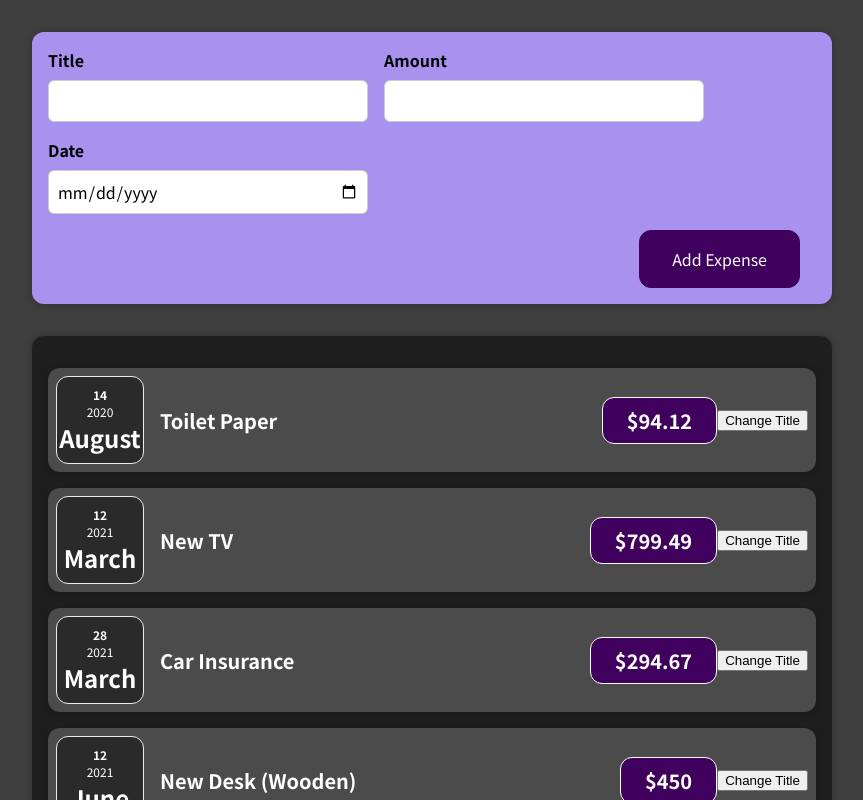
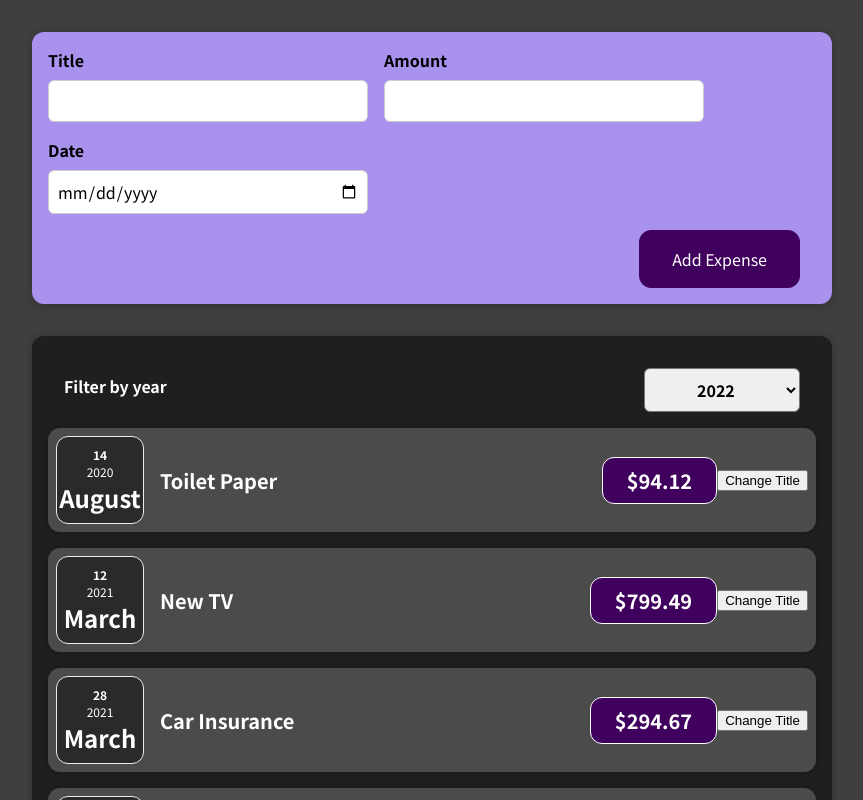
Before and after one commit to Isuama/React, a React (Create React App) app in the folder 01-starting-setup/: page / in a window 1280 px wide. Shown: the top 800 px of the page, without its empty margins (208-1071 px from the left). Built offline with nearby package versions, Linux system fonts and the light colour scheme.

Commit message:
end of section 4 assignment

```diff
--- a/01-starting-setup/src/App.js
+++ b/01-starting-setup/src/App.js
@@ -24,9 +24,14 @@
     },
   ];
 
+  const addExpenseHandler = (expense) => {
+    console.log("In App.js");
+    console.log(expense);
+  };
+
   return (
     <div>
-      <NewExpense/>
+      <NewExpense onAddExpense={addExpenseHandler} />
       <Expenses items={expenses} />
     </div>
   );
--- /dev/null
+++ b/01-starting-setup/src/components/ExpenseFilter/ExpensesFilter.css
@@ -0,0 +1,24 @@
+.expenses-filter {
+  color: white;
+  padding: 0 1rem;
+}
+
+.expenses-filter__control {
+  display: flex;
+  width: 100%;
+  align-items: center;
+  justify-content: space-between;
+  margin: 1rem 0;
+}
+
+.expenses-filter label {
+  font-weight: bold;
+  margin-bottom: 0.5rem;
+}
+
+.expenses-filter select {
+  font: inherit;
+  padding: 0.5rem 3rem;
+  font-weight: bold;
+  border-radius: 6px;
+}
--- /dev/null
+++ b/01-starting-setup/src/components/ExpenseFilter/ExpensesFilter.js
@@ -0,0 +1,28 @@
+import React, { useState } from "react";
+
+import "./ExpensesFilter.css";
+
+const ExpensesFilter = (props) => {
+  const [selectedYear, setSelectedYear] = useState("");
+  const changeEventHandler = (event) => {
+    setSelectedYear(event.target.value)
+  };
+
+  props.onYearChange(selectedYear);
+
+  return (
+    <div className="expenses-filter">
+      <div className="expenses-filter__control">
+        <label>Filter by year</label>
+        <select onChange={changeEventHandler}>
+          <option value="2022">2022</option>
+          <option value="2021">2021</option>
+          <option value="2020">2020</option>
+          <option value="2019">2019</option>
+        </select>
+      </div>
+    </div>
+  );
+};
+
+export default ExpensesFilter;
--- a/01-starting-setup/src/components/Expenses.js
+++ b/01-starting-setup/src/components/Expenses.js
@@ -1,10 +1,19 @@
 import Card from "./UI/Card";
 import ExpenseItem from "./ExpenseItem";
 import "./Expenses.css";
+import ExpenseFilter from "./ExpenseFilter/ExpensesFilter";
+import "./ExpenseFilter/ExpensesFilter.css";
 
 function Expenses(props) {
+
+  const onYearChangeHandler = (selectedYear) => {
+    console.log(selectedYear);
+  }
+
   return (
+    <div>
       <Card className="expenses">
+        <ExpenseFilter onYearChange={onYearChangeHandler}/>
         <ExpenseItem
           title={props.items[0].title}
           amount={props.items[0].amount}
@@ -26,6 +35,7 @@
           date={props.items[3].date}
         />
       </Card>
+    </div>
   );
 }
 
--- a/01-starting-setup/src/components/NewExpense/ExpenseForm.js
+++ b/01-starting-setup/src/components/NewExpense/ExpenseForm.js
@@ -1,26 +1,80 @@
-import React from "react";
+import React, {useState} from "react";
 import "./ExpenseForm.css";
 
-const ExpenseForm = () => {
+const ExpenseForm = (props) => {
 
-    const titleChangeEventHandler = (event) => {
-        console.log(event.target.value);
+    const[enteredTitle, setEntertedTitle] = useState('');
+    const[enteredAmount, setEnteredAmount] = useState('');
+    const[enteredDate, setEnteredDate] = useState('');
+
+    const titleChangeEventHandler = event => { setEntertedTitle(event.target.value)};
+    const amountChangeEventHandler  = event => { setEnteredAmount(event.target.value)};
+    const dateChangeEventHandler  = event => { setEnteredDate(event.target.value)};
+
+    // const[userInput, setUserInput] = useState({
+    //   erteredTitle: '',
+    //   enteredAmount: '',
+    //   enteredDate: ''
+    // });
+
+    // const titleChangeEventHandler = event => {
+    //   setUserInput((prevState) => {
+    //     return { ...prevState, enteredTitle: event.target.value }
+    //   });
+    // };
+
+    // const amountChangeEventHandler = event => {
+    //   setUserInput((prevState) => {
+    //     return { ...prevState, entereAmount: event.target.value }
+    //   });
+    // };
+
+    //not the recommened way
+    // const dateChangeEventHandler = event => {
+    //   setUserInput({
+    //     ...userInput,
+    //     enteredDate: event.target.value
+    //   });
+    // };
+
+    // const dateChangeEventHandler = event => {
+    //   setUserInput((prevState) => {
+    //     return { ...prevState, enteredDate: event.target.value }
+    //   });
+    // };
+
+    const submitHandler = (event) => {
+
+      //by default when form submit clicks, it reload page as request is sent to the server, below is to prevent it
+      event.preventDefault();
+
+      const expenseData = {
+        title: enteredTitle,
+        amount: enteredAmount,
+        date: new Date(enteredDate)
+      }
+
+      props.onSaveExpenseData(expenseData);
+      setEntertedTitle('');
+      setEnteredAmount('');
+      setEnteredDate('');
+      //console.log(expenseData)
     };
 
   return (
-    <form>
+    <form onSubmit={submitHandler}>
       <div className="new-expense__controls">
         <div className="new-expense__control">
           <label>Title</label>
-          <input type="text" onChange={titleChangeEventHandler} />
+          <input type="text" value={enteredTitle} onChange={titleChangeEventHandler} />
         </div>
         <div className="new-expense__control">
           <label>Amount</label>
-          <input type="number" min="0.01" step="0.01" />
+          <input type="number" min="0.01" step="0.01" value={enteredAmount} onChange={amountChangeEventHandler} />
         </div>
         <div className="new-expense__control">
           <label>Date</label>
-          <input type="date" min="2019-01-01" max="2022-12-31" />
+          <input type="date" min="2019-01-01" max="2022-12-31" value={enteredDate} onChange={dateChangeEventHandler}/>
         </div>
       </div>
       <div className="new-expense__actions">
--- a/01-starting-setup/src/components/NewExpense/NewExpense.js
+++ b/01-starting-setup/src/components/NewExpense/NewExpense.js
@@ -2,10 +2,20 @@
 import "./NewExpense.css";
 import ExpenseForm from "./ExpenseForm";
 
-const NewExpense = () => {
-  return <div className="new-expense">
-    <ExpenseForm/>
-  </div>;
+const NewExpense = (props) => {
+  const saveExpenseDataHandler = (enteredExpenseData) => {
+    const expenseData = {
+      ...enteredExpenseData,
+      id: Math.random().toString()
+    };
+
+    props.onAddExpense(expenseData);
+  };
+  return (
+    <div className="new-expense">
+      <ExpenseForm onSaveExpenseData={saveExpenseDataHandler} />
+    </div>
+  );
 };
 
 export default NewExpense;
```
Also changed, not shown: 1 other file (tests, documents, lock files or other folders). Lines whose indentation alone changed are shown as unchanged.
